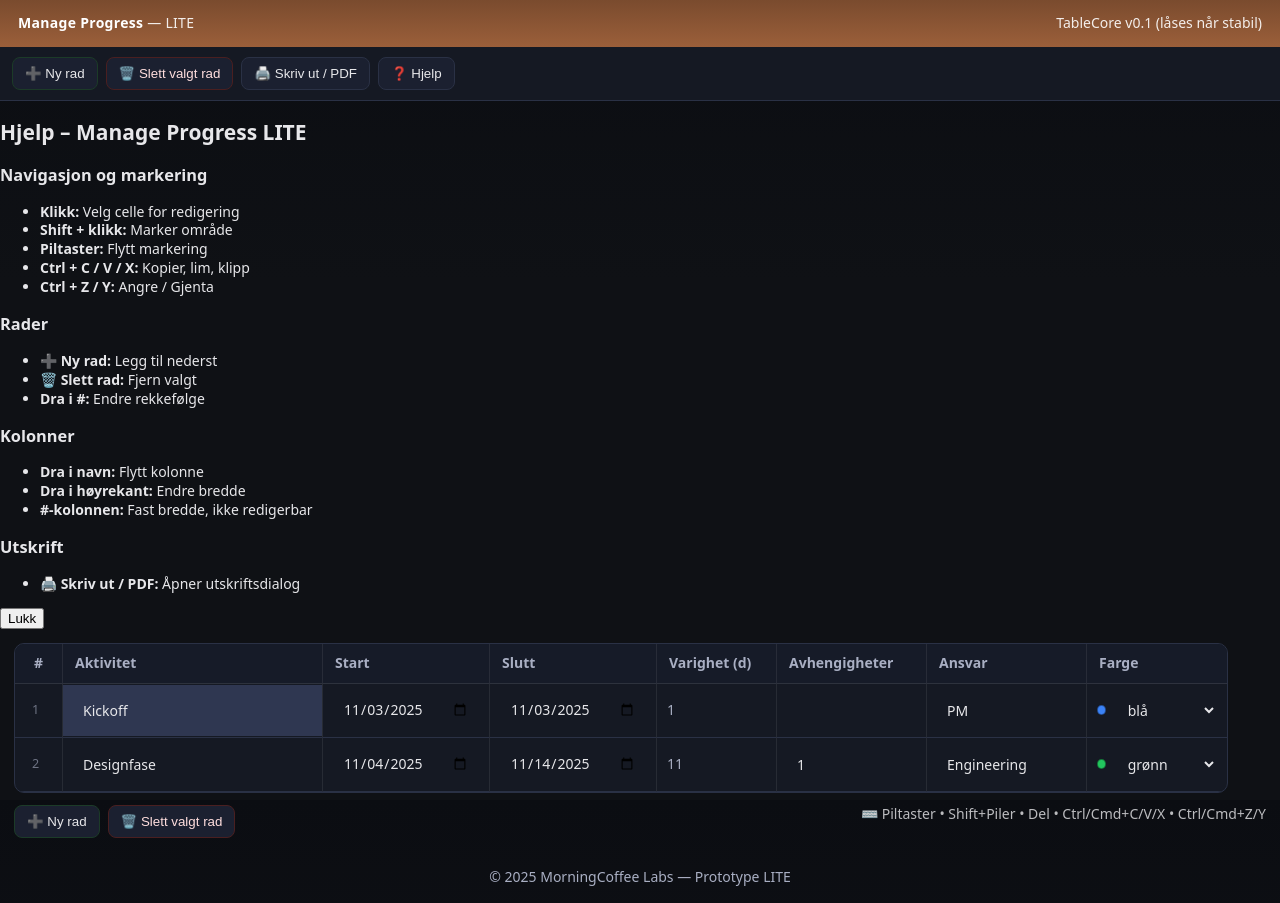
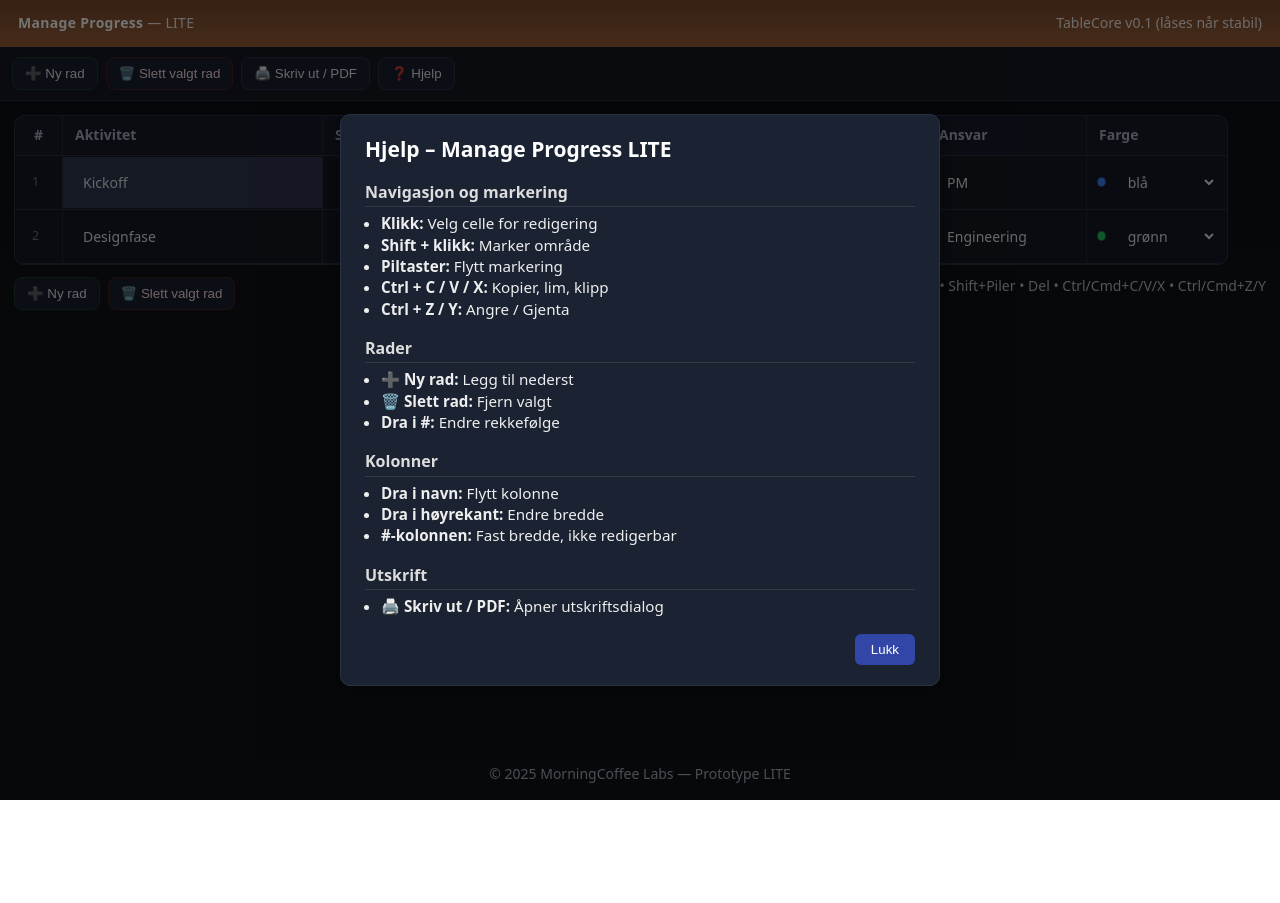
Before and after one commit to Tony-MCL/ManageProgress, a React (Vite) app: page / in a window 1280 px wide. Both pictures are taken after a click on the button "❓ Hjelp". After the commit the page ends 800 px from the top, so only its background shows below. Built offline with nearby package versions, Linux system fonts and the light colour scheme.

Commit message:
Update index.css

```diff
--- a/src/index.css
+++ b/src/index.css
@@ -216,6 +216,71 @@ body {
   padding-right: 6px;
   user-select: none;
 }
+
+/* ==== [BLOCK: Modal Help] BEGIN ==== */
+.modal-backdrop {
+  position: fixed;
+  inset: 0;
+  background: rgba(0, 0, 0, 0.55);
+  display: flex;
+  justify-content: center;
+  align-items: center;
+  z-index: 1000;
+}
+
+.modal {
+  background: #1b2232;
+  color: #eee;
+  border: 1px solid #2b3245;
+  border-radius: 10px;
+  max-width: 600px;
+  width: 90%;
+  max-height: 80vh;
+  overflow-y: auto;
+  padding: 20px 24px;
+  box-shadow: 0 4px 20px rgba(0,0,0,0.4);
+}
+
+.modal h2 {
+  margin-top: 0;
+  color: #fff;
+}
+
+.modal h3 {
+  margin-bottom: 6px;
+  margin-top: 18px;
+  color: #ddd;
+  font-size: 1rem;
+  border-bottom: 1px solid rgba(255,255,255,0.1);
+  padding-bottom: 3px;
+}
+
+.modal ul {
+  margin: 0 0 6px 0;
+  padding-left: 16px;
+  font-size: 0.95rem;
+  line-height: 1.4;
+}
+
+.modal-footer {
+  text-align: right;
+  margin-top: 16px;
+}
+
+.modal-footer button {
+  background: #3246a8;
+  color: white;
+  border: none;
+  border-radius: 6px;
+  padding: 8px 16px;
+  cursor: pointer;
+}
+
+.modal-footer button:hover {
+  background: #4058d1;
+}
+/* ==== [BLOCK: Modal Help] END ==== */
+
 /* ==== [BLOCK: Print styles] BEGIN ==== */
 @media print {
   /* Skjul alt utenom tabellen */
```
